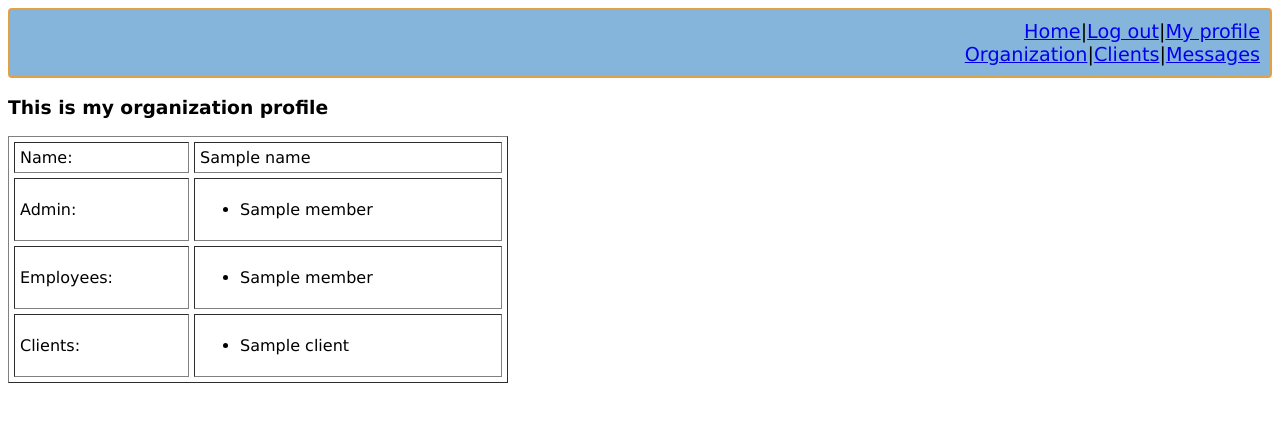
After one commit to Jaime-alv/connect, a Flask app: template crm/templates/organization.html in a window 1280 px wide. The commit adds this page. Shown: the top 422 px of the page. Run offline with Flask 2, Linux system fonts and the light colour scheme; the template is opened without the code that fills it: most values are stand-ins (such as "Sample title", 1, 10 or a date in 2020).

Commit message:
organization profile

```diff
--- a/crm/functions.py
+++ b/crm/functions.py
@@ -3,7 +3,7 @@ import pathlib
 import flask
 
 
-# load profile user
+# load profile user and send it to profile page
 def show_profile(user_email):
     with pathlib.Path(f'..\\data\\user\\{user_email}\\user_profile.txt').open('r+') as file:
         user_profile = json.load(file)
@@ -18,7 +18,8 @@ def create_new_user(organization, email, password):
     # create organization and add user as admin
     if organization != '' and not pathlib.Path(f'..\\data\\inc\\{organization}').exists():
         pathlib.Path(f'..\\data\\inc\\{organization}').mkdir(parents=True, exist_ok=True)
-        data_inc = {'admin': [],
+        data_inc = {'name': organization,
+                    'admin': [],
                     'employees': [],
                     'clients': [],
                     'client_data': {}}
--- a/crm/main.py
+++ b/crm/main.py
@@ -33,6 +33,7 @@ def go_to_profile():
         return error('You are not logged in', 'login')
 
 
+# log in form into app
 @app.route('/log_in', methods=['POST'])
 def log_in():
     user = flask.request.form.get('email')
@@ -47,6 +48,7 @@ def log_in():
             return error('Incorrect password', 'login')
 
 
+# log out from session
 @app.route('/logout')
 def log_out():
     flask.session.pop('user', None)
@@ -131,6 +133,23 @@ def delete_profile():
     return log_out()
 
 
+# load organization profile
+@app.route('/inc', methods=['GET'])
+def show_inc_profile():
+    if 'user' in flask.session:
+        user = flask.session['user']
+        user_profile = functions.load_user(user)
+        organization = user_profile['organization']
+        inc_profile = functions.load_organization(organization)
+        name = inc_profile['name']
+        admin = inc_profile['admin']
+        employees = inc_profile['employees']
+        clients = inc_profile['clients']
+        return flask.render_template('organization.html', name=name, admin=admin, employees=employees, clients=clients)
+    else:
+        return error('You are not logged in', 'login')
+
+
 # generic error message, redirect to 'next_url'
 def error(message, next_url):
     return flask.render_template('error.html', error_message=message, next=flask.url_for(next_url))
--- /dev/null
+++ b/crm/templates/organization.html
@@ -0,0 +1,52 @@
+<!DOCTYPE html>
+<html lang="en">
+<head>
+    <meta charset="UTF-8">
+    <title>Organization</title>
+    <meta name="viewport" content="width=device-width, initial-scale=1" >
+    <link href="static/css/style.css" rel="stylesheet" type="text/css" />
+</head>
+<body>
+<div id="links">
+    <a href="/">Home</a>|<a href="logout">Log out</a>|<a href="profile">My profile</a><br>
+    <a href="inc">Organization</a>|<a href="clients">Clients</a>|<a href="messages">Messages</a>
+</div>
+<h3>This is my organization profile</h3>
+<table id="org_profile" border="1" cellspacing="5" cellpadding="5" width="500">
+    <tr>
+        <td>Name:</td>
+        <td>{{ name }}</td>
+    </tr>
+    <tr>
+        <td>Admin:</td>
+        <td>
+            <ul>
+                {% for member in admin %}
+                <li>{{ member }}</li>
+                {% endfor %}
+            </ul>
+        </td>
+    </tr>
+    <tr>
+        <td>Employees:</td>
+        <td>
+            <ul>
+                {% for member in employees %}
+                <li>{{ member }}</li>
+                {% endfor %}
+            </ul>
+        </td>
+    </tr>
+    <tr>
+        <td>Clients:</td>
+        <td>
+            <ul>
+                {% for client in clients %}
+                <li>{{ client }}</li>
+                {% endfor %}
+            </ul>
+        </td>
+    </tr>
+</table>
+</body>
+</html>
--- a/crm/templates/profile.html
+++ b/crm/templates/profile.html
@@ -8,7 +8,8 @@
 </head>
 <body>
 <div id="links">
-    <a href="/">Home</a>|<a href="logout">Log out</a>|<a href="profile">My profile</a>
+    <a href="/">Home</a>|<a href="logout">Log out</a>|<a href="profile">My profile</a><br>
+    <a href="inc">Organization</a>|<a href="clients">Clients</a>|<a href="messages">Messages</a>
 </div>
 <h3>Hello, this is my profile</h3>
 <table id="profile_table" border="1" cellspacing="5" cellpadding="5" width="500">
```
